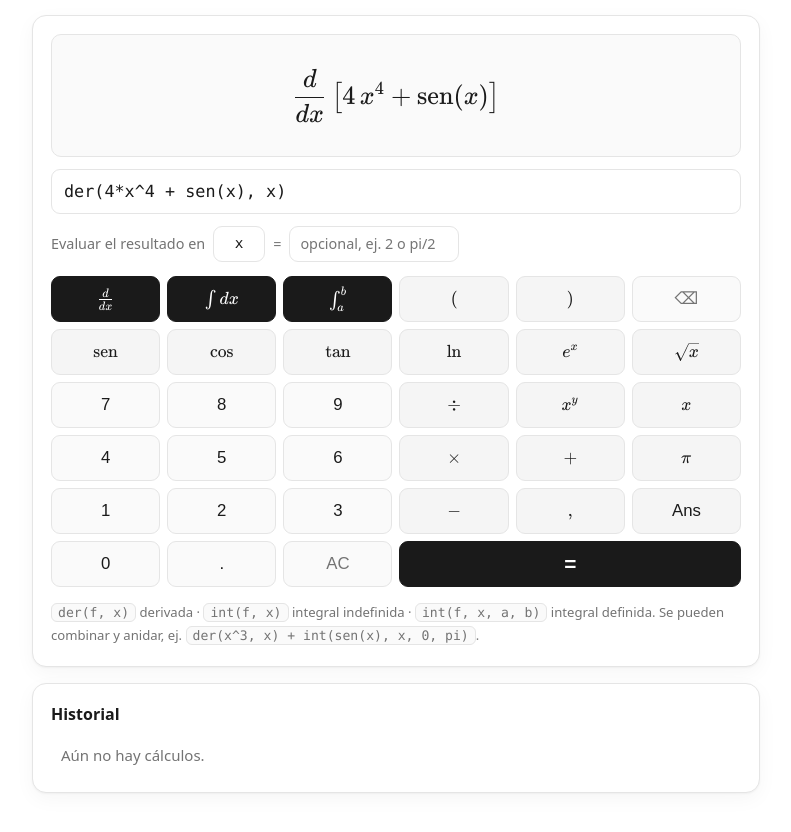
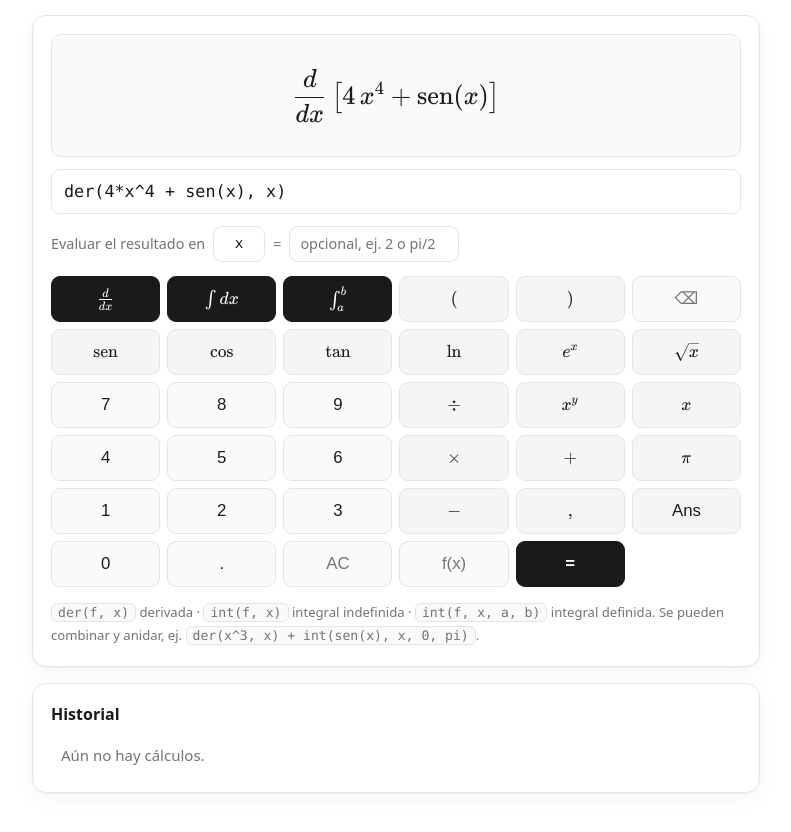
Before and after one commit to Cbug18/Calculadora-simb-lica-, a website: page public/index.html in a window 1280 px wide. Shown: the part 110-942 px from the top of the page, without its empty margins (244-1035 px from the left). Drawn offline with nearby package versions, Linux system fonts and the light colour scheme; no server answers.

Commit message:
feat: adding new keyboard for new functions

```diff
--- a/public/app.js
+++ b/public/app.js
@@ -87,12 +87,35 @@
 
     ['0', '0'], ['.', '.'],
     ['AC', 'clear', 'ctl', 'borrar todo', true],
+    ['f(x)', 'more', 'ctl', 'más funciones', true],
     ['=', 'go', 'go', 'calcular', true],
   ];
 
-  function buildKeypad() {
-    const pad = $('keypad');
-    for (const [label, action, cls, aria, plain] of KEYS) {
+    // Second keypad, hidden until "f(x)" is pressed.
+  const MORE_KEYS = [
+    ['\\sec', 'sec(|)', 'fn', 'secante'],
+    ['\\csc', 'csc(|)', 'fn', 'cosecante'],
+    ['\\cot', 'cot(|)', 'fn', 'cotangente'],
+    ['\\operatorname{senh}', 'senh(|)', 'fn', 'seno hiperbólico'],
+    ['\\cosh', 'cosh(|)', 'fn', 'coseno hiperbólico'],
+    ['\\tanh', 'tanh(|)', 'fn', 'tangente hiperbólica'],
+
+    ['\\operatorname{sech}', 'sech(|)', 'fn', 'secante hiperbólica'],
+    ['\\operatorname{csch}', 'csch(|)', 'fn', 'cosecante hiperbólica'],
+    ['\\coth', 'coth(|)', 'fn', 'cotangente hiperbólica'],
+    ['\\operatorname{arcsen}', 'arcsen(|)', 'fn', 'arcoseno'],
+    ['\\arccos', 'arccos(|)', 'fn', 'arcocoseno'],
+    ['\\arctan', 'arctan(|)', 'fn', 'arcotangente'],
+
+    ['\\operatorname{arcsenh}', 'arcsenh(|)', 'fn', 'arcoseno hiperbólico'],
+    ['\\operatorname{arccosh}', 'arccosh(|)', 'fn', 'arcocoseno hiperbólico'],
+    ['\\operatorname{arctanh}', 'arctanh(|)', 'fn', 'arcotangente hiperbólica'],
+    ['a^{x}', '^(|)', 'fn', 'exponencial de base a'],
+    ['|x|', 'abs(|)', 'fn', 'valor absoluto', true],
+    ['y', 'y', 'fn', 'y'],
+  ];
+
+  function makeKey([label, action, cls, aria, plain]) {
     const b = el('button', `key${cls ? ' ' + cls : ''}`);
     b.type = 'button';
     b.setAttribute('aria-label', aria || label);
@@ -101,12 +124,33 @@
     // Keep the focus (and cursor) in the input on desktop.
     b.addEventListener('mousedown', (e) => e.preventDefault());
     b.addEventListener('click', () => press(action));
-      pad.appendChild(b);
+    return b;
   }
+
+  function buildKeypad() {
+    const pad = $('keypad');
+    for (const key of KEYS) pad.appendChild(makeKey(key));
+
+    const more = el('div', 'keypad keypad-more hidden');
+    more.id = 'keypad-more';
+    for (const key of MORE_KEYS) more.appendChild(makeKey(key));
+    pad.after(more);
+
+    const toggle = pad.querySelector('[aria-label="más funciones"]');
+    toggle.setAttribute('aria-controls', 'keypad-more');
+    toggle.setAttribute('aria-expanded', 'false');
+  }
+
+  function toggleMoreKeys() {
+    const more = $('keypad-more');
+    const open = more.classList.toggle('hidden') === false;
+    $('keypad').querySelector('[aria-controls="keypad-more"]')
+      .setAttribute('aria-expanded', String(open));
   }
 
   function press(action) {
     if (action === 'go') return calculate();
+    if (action === 'more') return toggleMoreKeys();
     if (action === 'clear') {
       exprInput.value = '';
     } else if (action === 'back') {
--- a/public/style.css
+++ b/public/style.css
@@ -58,6 +58,7 @@ input[type=text]:focus { border-color: var(--accent); box-shadow: 0 0 0 3px var(
 .hint { font-size: .8rem; }
 
 .keypad { display: grid; grid-template-columns: repeat(6, 1fr); gap: 7px; }
+.keypad-more { margin-top: 7px; }
 .key {
   border: 1px solid var(--border); border-radius: 9px; background: var(--key); color: var(--text);
   height: 46px; font-size: 1.05rem; cursor: pointer; transition: background .1s, transform .05s;
@@ -67,7 +68,7 @@ input[type=text]:focus { border-color: var(--accent); box-shadow: 0 0 0 3px var(
 .key:active { transform: scale(.97); }
 .key.fn { background: var(--key-op); }
 .key.ctl { color: var(--muted); }
-.key.go { grid-column: span 3; font-size: 1.3rem; background: var(--accent); border-color: var(--accent); color: #fff; font-weight: 600; }
+.key.go { grid-column: span 2 font-size: 1.3rem; background: var(--accent); border-color: var(--accent); color: #fff; font-weight: 600; }
 .key.go:hover { filter: brightness(1.08); }
 .key .katex { font-size: 1.05em; }
 
```
Lines whose indentation alone changed are shown as unchanged.
